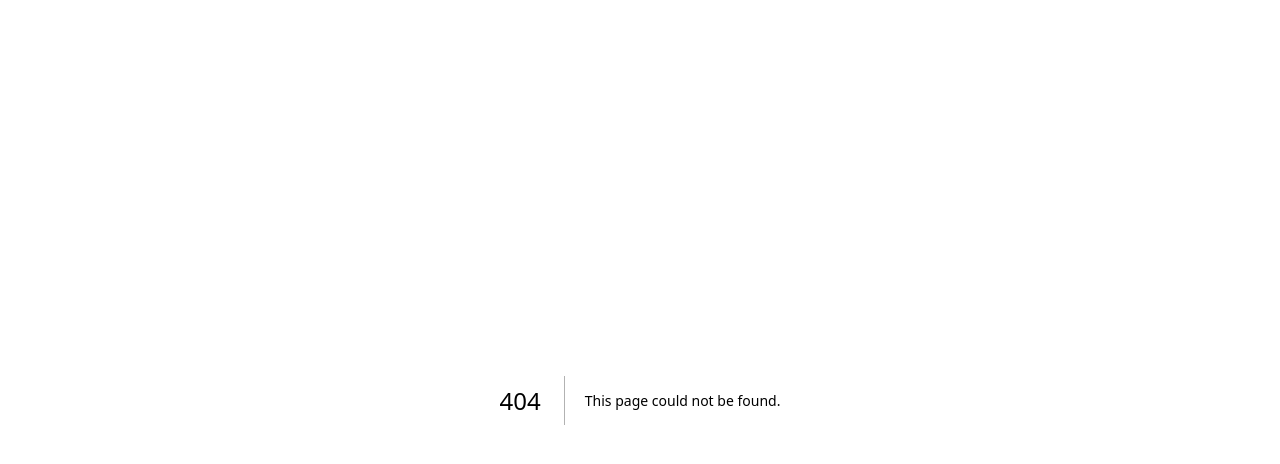
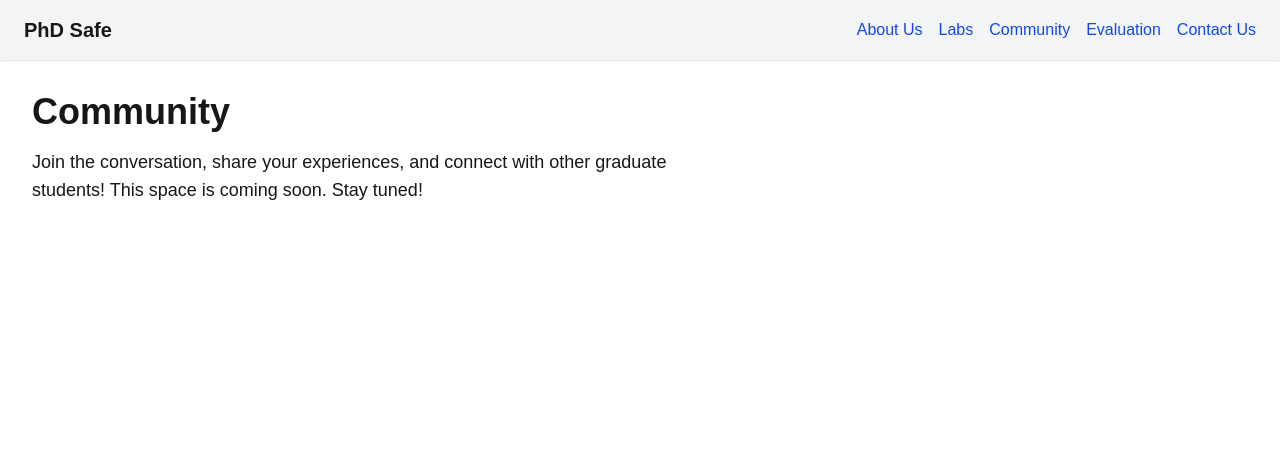
Before and after one commit to migonchoi/nextjs, a Next.js app: page /community in a window 1280 px wide. Before the commit this address had no page. Shown: the top 464 px of the page. Built offline with nearby package versions, Linux system fonts and the light colour scheme.

Commit message:
Set About as homepage, add Community and Contact pages, rename Results to Labs

```diff
--- a/pages/_app.tsx
+++ b/pages/_app.tsx
@@ -1,6 +1,22 @@
+// pages/_app.tsx
 import "@/styles/globals.css";
 import type { AppProps } from "next/app";
+import Link from "next/link";
 
 export default function App({ Component, pageProps }: AppProps) {
-  return <Component {...pageProps} />;
+  return (
+    <>
+      <nav className="flex items-center justify-between px-6 py-4 bg-gray-100 shadow">
+        <div className="text-xl font-bold">PhD Safe</div>
+        <div className="space-x-4">
+          <Link href="/about" className="text-blue-700 hover:underline">About Us</Link>
+          <Link href="/labs" className="text-blue-700 hover:underline">Labs</Link>
+          <Link href="/community" className="text-blue-700 hover:underline">Community</Link>
+          <Link href="/evaluate" className="text-blue-700 hover:underline">Evaluation</Link>
+          <Link href="/contact" className="text-blue-700 hover:underline">Contact Us</Link>
+        </div>
+      </nav>
+      <Component {...pageProps} />
+    </>
+  );
 }
--- /dev/null
+++ b/pages/about.tsx
@@ -0,0 +1,11 @@
+// pages/about.tsx
+export default function AboutUs() {
+  return (
+    <main className="p-8">
+      <h1 className="text-4xl font-bold mb-4">About Us</h1>
+      <p className="text-lg max-w-2xl">
+        PhD Safe는 대학원생들이 지도교수를 선택하기 전에 실질적인 평가와 피드백을 확인할 수 있도록 돕는 플랫폼입니다.
+      </p>
+    </main>
+  );
+}
--- /dev/null
+++ b/pages/community.tsx
@@ -0,0 +1,12 @@
+// pages/community.tsx
+export default function Community() {
+  return (
+    <main className="p-8">
+      <h1 className="text-4xl font-bold mb-4">Community</h1>
+      <p className="text-lg max-w-2xl">
+        Join the conversation, share your experiences, and connect with other graduate students!
+        This space is coming soon. Stay tuned!
+      </p>
+    </main>
+  );
+}
--- /dev/null
+++ b/pages/contact.tsx
@@ -0,0 +1,16 @@
+// pages/contact.tsx
+export default function Contact() {
+  return (
+    <main className="p-8">
+      <h1 className="text-4xl font-bold mb-4">Contact Us</h1>
+      <p className="text-lg max-w-2xl mb-4">
+        Questions? Feedback? Reach out to us at:
+      </p>
+      <ul className="list-disc list-inside">
+        <li>Email: <a href="mailto:info@phdsafe.com" className="text-blue-600 underline">info@phdsafe.com</a></li>
+        <li>Instagram: @phdsafe</li>
+        <li>Twitter: @phdsafe</li>
+      </ul>
+    </main>
+  );
+}
--- a/pages/evaluate.tsx
+++ b/pages/evaluate.tsx
@@ -35,7 +35,7 @@ const handleSubmit = (e: React.FormEvent) => {
   alert('Thank you for your evaluation!');
 
   // 이동 없이 결과 페이지로 바로 갈 수 있도록:
-  window.location.href = '/results';
+  window.location.href = '/labs';
 };
 
 
--- a/pages/index.tsx
+++ b/pages/index.tsx
@@ -1,21 +1,11 @@
-// pages/index.tsx (Main landing page)
-import Link from 'next/link';
+// pages/index.tsx
+import { useEffect } from 'react';
+import { useRouter } from 'next/router';
 
 export default function Home() {
-  return (
-    <main className="min-h-screen flex flex-col items-center justify-center p-8">
-      <h1 className="text-4xl font-bold mb-6">Welcome to PhD Safe</h1>
-      <p className="text-lg text-center mb-8 max-w-xl">
-        Explore transparent evaluations of PhD advisors and submit your own.
-      </p>
-      <div className="flex space-x-6">
-        <Link href="/evaluate">
-          <button className="px-6 py-3 bg-blue-600 text-white rounded-2xl shadow">Evaluate a Professor</button>
-        </Link>
-        <Link href="/results">
-          <button className="px-6 py-3 bg-green-600 text-white rounded-2xl shadow">View Results</button>
-        </Link>
-      </div>
-    </main>
-  );
+  const router = useRouter();
+  useEffect(() => {
+    router.replace('/about');
+  }, [router]);
+  return null;
 }
```
Also changed, not shown: pages/labs.tsx (renamed from pages/results.tsx).
